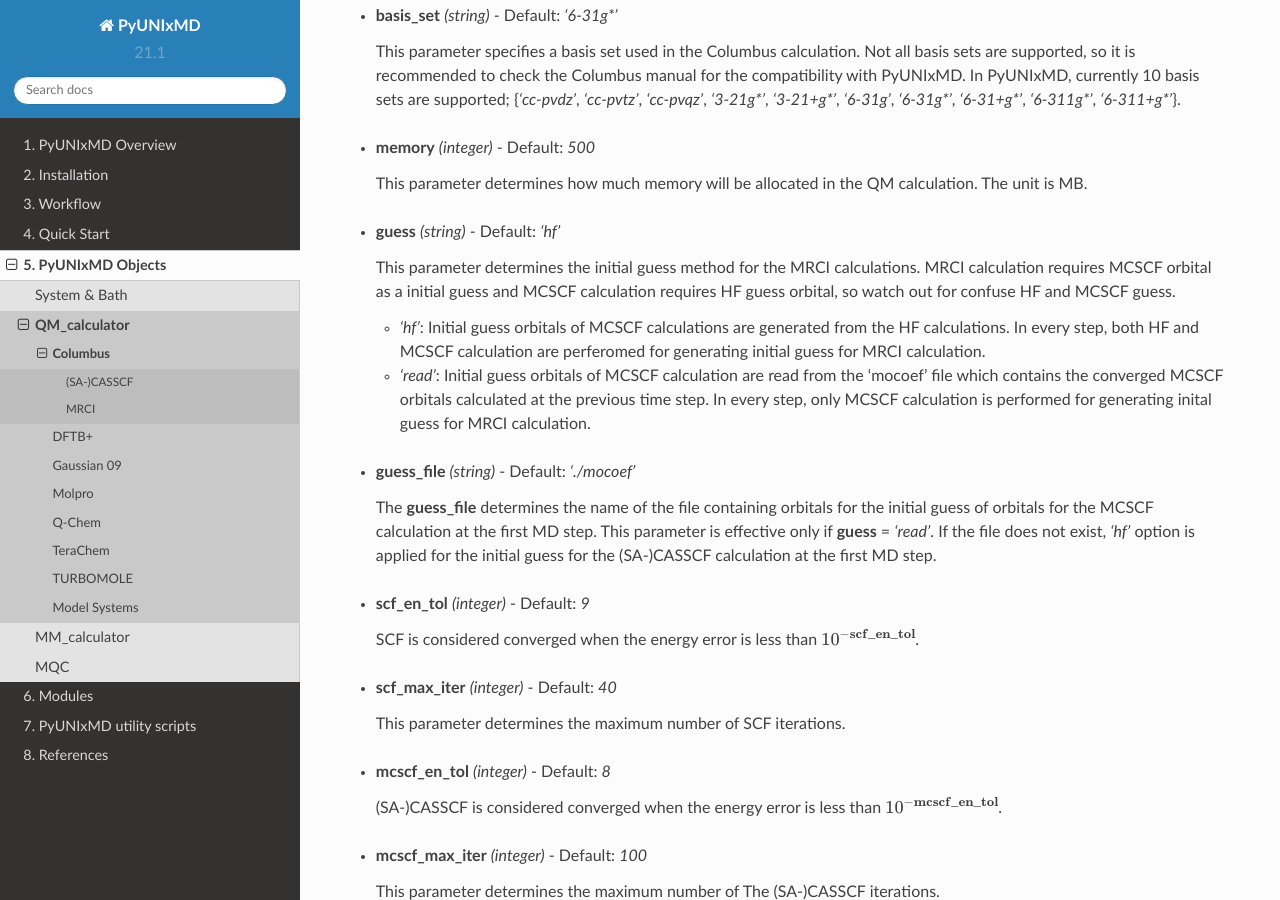
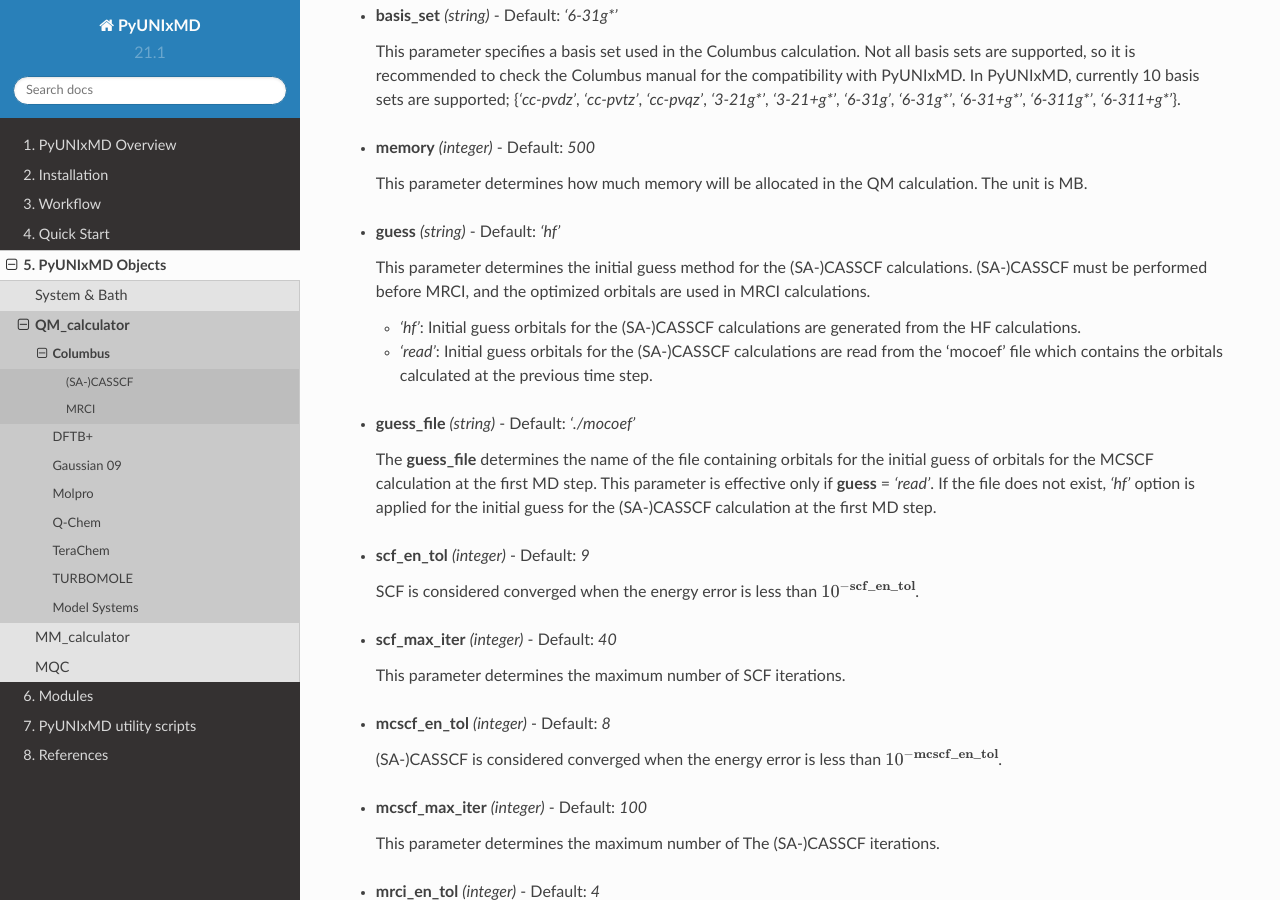
Before and after one commit to skmin-lab/unixmd, a Sphinx documentation site: the page built from docs/source/objects/qm/prog_columbus.rst, in a window 1280 px wide and 900 px high, scrolled down 3552 px. Built offline with Sphinx 7.4.7 and the Read the Docs theme 2.0.0, drawn with Linux system fonts in a browser that asks for light colours; cross-references to code outside the pages are shown as plain code.

Commit message:
Change descriptions in guess option

```diff
--- a/docs/source/objects/qm/prog_columbus.rst
+++ b/docs/source/objects/qm/prog_columbus.rst
@@ -264,14 +264,12 @@ Detailed description of parameters
 
 - **guess** *(string)* - Default: *'hf'*
 
-  This parameter determines the initial guess method for the MRCI calculations.
-  MRCI calculation requires MCSCF orbital as a initial guess and MCSCF calculation requires HF guess orbital, so watch out for confuse HF and MCSCF guess.
+  This parameter determines the initial guess method for the (SA-)CASSCF calculations.
+  (SA-)CASSCF must be performed before MRCI, and the optimized orbitals are used in MRCI calculations.
 
-  + *'hf'*: Initial guess orbitals of MCSCF calculations are generated from the HF calculations.
-    In every step, both HF and MCSCF calculation are perferomed for generating initial guess for MRCI calculation.
-  + *'read'*: Initial guess orbitals of MCSCF calculation are read from the 'mocoef' file
-    which contains the converged MCSCF orbitals calculated at the previous time step.
-    In every step, only MCSCF calculation is performed for generating inital guess for MRCI calculation.
+  + *'hf'*: Initial guess orbitals for the (SA-)CASSCF calculations are generated from the HF calculations.
+  + *'read'*: Initial guess orbitals for the (SA-)CASSCF calculations are read from the 'mocoef' file
+    which contains the orbitals calculated at the previous time step.
 
 \
 
```
